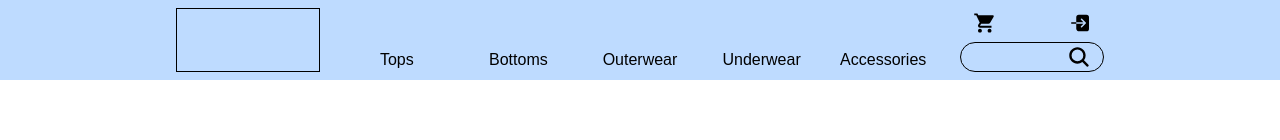
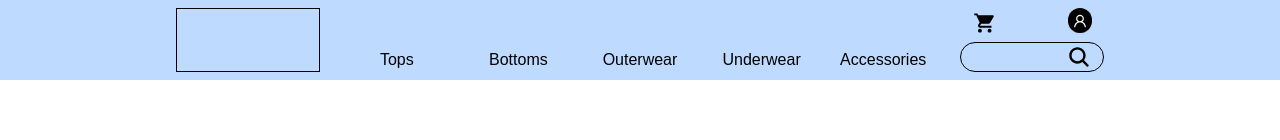
Before and after one commit to TunaSung/Second_project, a React (Vite) app in the folder client/: page /my-shop in a window 1280 px wide. Shown: the top 140 px of the page. Built offline with nearby package versions, Linux system fonts and the light colour scheme; a web font is replaced by a local one.

Commit message:
新增登入狀態

```diff
--- a/client/src/components/Layout/Navbar.jsx
+++ b/client/src/components/Layout/Navbar.jsx
@@ -15,7 +15,7 @@ import { Avatar } from 'antd';
 function Navbar() {
 
     // useState
-    const [isAuthon, setIsAution] = useState(false)
+    const [isAuthon, setIsAution] = useState(true)
     const [hoverIndex, setHoverIndex] = useState(null)
     const [isCartClicked, setIsCartClicked] = useState(false)
     const [search, setSearch] = useState("");
@@ -46,7 +46,11 @@ function Navbar() {
     return(
         <nav className="w-full h-20 fixed top-0 right-0 bg-blue-200 z-110">
 
+            {/* start cart */}
             <Cart isClicked={isCartClicked} setIsClicked={setIsCartClicked}/>
+            {/* end cart */}
+
+
             <div className="container-mid h-full grid grid-cols-[1fr_4fr_1fr] justify-center gap-rwd px-2">
 
                 {/* start nav left (logo)*/}
@@ -101,7 +105,7 @@ function Navbar() {
                             <IoMdCart onClick={handleCartClick} className="text-2xl cursor-pointer"/>
                         </div>
                         <div className="col-start-3 h-full w-full flex justify-center items-center">
-                            {isAuthon ? <AvatarIcon/>
+                            {isAuthon ? <AvatarIcon isAuthon={isAuthon} setIsAution={setIsAution}/>
                              :
                             <Link to={'/sign'} className="text-2xl cursor-pointer">
                                 <IoLogIn/>
```
